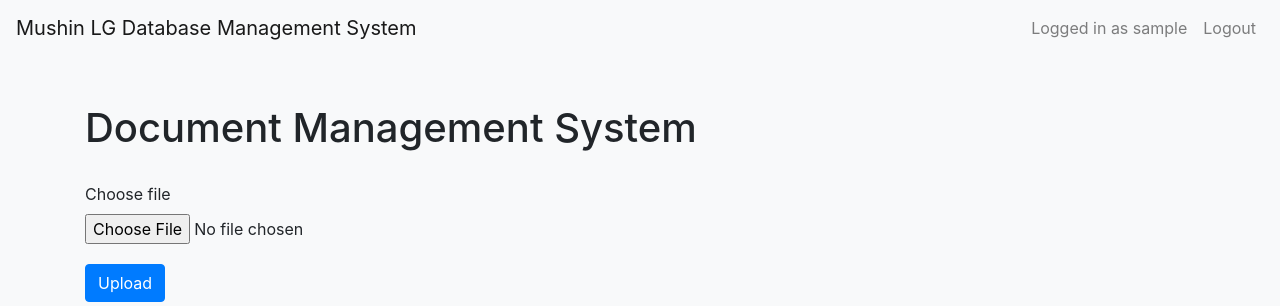
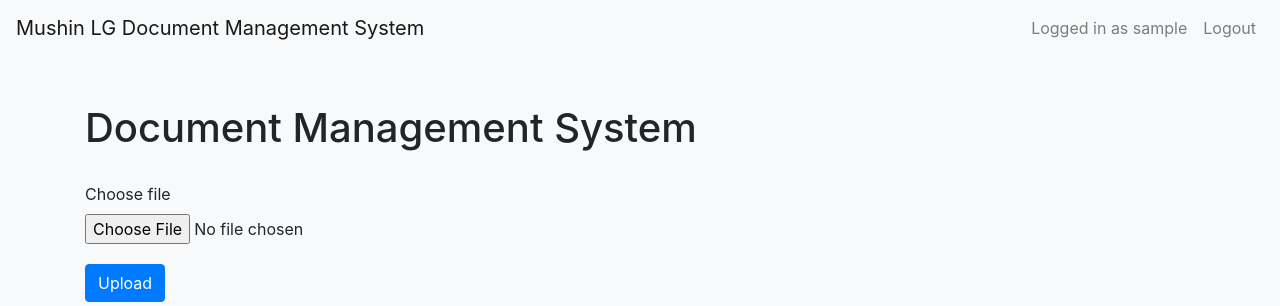
Before and after one commit to akanbiusman/Document-Management-System, a Flask app: page / in a window 1280 px wide. Shown: the top 306 px of the page. Run offline with Flask 3, Linux system fonts and the light colour scheme; the visitor is signed in with stand-in values (Sample User, id 1); data that the repository does not hold is empty; some libraries are stand-ins or nearby versions.

Commit message:
minor change

```diff
--- a/templates/base.html
+++ b/templates/base.html
@@ -1,22 +1,31 @@
 <!DOCTYPE html>
 <html lang="en">
-
   <head>
-    <meta charset="UTF-8">
-    <meta name="viewport" content="width=device-width, initial-scale=1.0">
+    <meta charset="UTF-8" />
+    <meta name="viewport" content="width=device-width, initial-scale=1.0" />
     <title>{% block title %}Document Management System{% endblock %}</title>
-    <link rel="stylesheet" href="https://stackpath.bootstrapcdn.com/bootstrap/4.3.1/css/bootstrap.min.css">
-    <link rel="stylesheet" href="{{ url_for('static', filename='styles.css') }}">
+    <link
+      rel="stylesheet"
+      href="https://stackpath.bootstrapcdn.com/bootstrap/4.3.1/css/bootstrap.min.css"
+    />
+    <link
+      rel="stylesheet"
+      href="{{ url_for('static', filename='styles.css') }}"
+    />
   </head>
 
   <body>
     <nav class="navbar navbar-expand-lg navbar-light bg-light">
-        <a class="navbar-brand" href="{{ url_for('upload_file') }}">Mushin LG Database Management System</a>
+      <a class="navbar-brand" href="{{ url_for('upload_file') }}"
+        >Mushin LG Document Management System</a
+      >
       <div class="collapse navbar-collapse">
         <ul class="navbar-nav ml-auto">
           {% if current_user.is_authenticated %}
           <li class="nav-item">
-                    <span class="nav-link">Logged in as {{ current_user.username }}</span>
+            <span class="nav-link"
+              >Logged in as {{ current_user.username }}</span
+            >
           </li>
           <li class="nav-item">
             <a class="nav-link" href="{{ url_for('logout') }}">Logout</a>
@@ -29,12 +38,9 @@
         </ul>
       </div>
     </nav>
-    <div class="container mt-5">
-        {% block content %}{% endblock %}
-    </div>
+    <div class="container mt-5">{% block content %}{% endblock %}</div>
     <script src="https://code.jquery.com/jquery-3.3.1.slim.min.js"></script>
     <script src="https://cdnjs.cloudflare.com/ajax/libs/popper.js/1.14.7/umd/popper.min.js"></script>
     <script src="https://stackpath.bootstrapcdn.com/bootstrap/4.3.1/js/bootstrap.min.js"></script>
   </body>
-
 </html>
```
Lines whose indentation alone changed are shown as unchanged.
